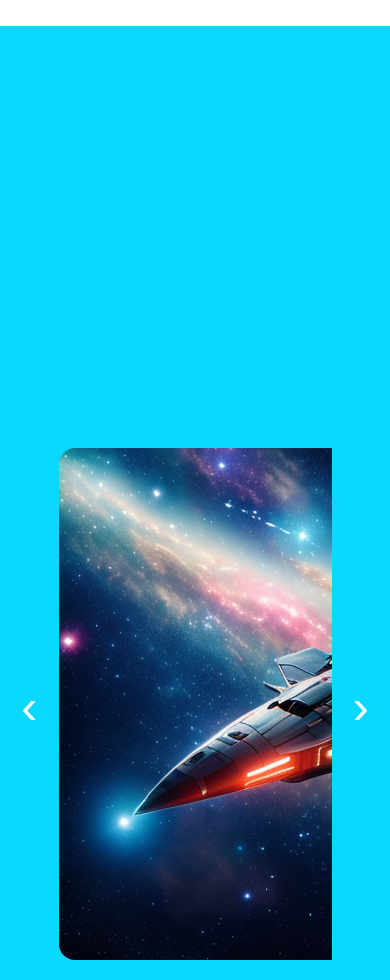
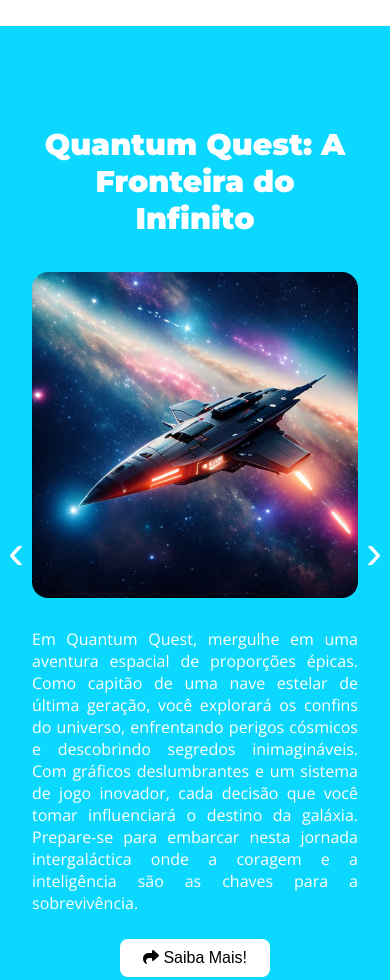
Before and after one commit to 0110101001110000/Playtech-project, a plain HTML site: page index.html in a window 390 px wide. Shown: the part 1680-2660 px from the top of the page. Drawn offline with nearby package versions, Linux system fonts and the light colour scheme.

Commit message:
Add mobile responsivity (portifolios section)

```diff
--- a/index.html
+++ b/index.html
@@ -112,6 +112,9 @@
           <div class="slider-wrapper">
             <ul class="sbs slides-container" id="slides-container">
               <li class="sbs slide">
+                <div class="mobile-title-container">
+                  <h2>Quantum Quest: A Fronteira do Infinito</h2>
+                </div>
                 <div><img src="assets/images/space-ship.png" alt="Quantum-quest-game-image"></div>
                 <div class="text-container">
                   <h2>Quantum Quest: A Fronteira do Infinito</h2>
@@ -123,6 +126,9 @@
                 </div>
               </li>
               <li class="sbs slide">
+                <div class="mobile-title-container">
+                  <h2>Reinos da Magia: A Ascensão do Feiticeiro</h2>
+                </div>
                 <div><img src="assets/images/magician.png" alt="Reinos-da-magia-game-image"></div>
                 <div class="text-container">
                   <h2>Reinos da Magia: A Ascensão do Feiticeiro</h2>
@@ -134,6 +140,9 @@
                 </div>
               </li>
               <li class="sbs slide">
+                <div class="mobile-title-container">
+                  <h2>Guerra das Máquinas: Revolução Cibernética</h2>
+                </div>
                 <div><img src="assets/images/robots.png" alt="Guerra-das-maquinas-game-image"></div>
                 <div class="text-container">
                   <h2>Guerra das Máquinas: Revolução Cibernética</h2>
--- a/styles/layout.css
+++ b/styles/layout.css
@@ -139,21 +139,9 @@ header .presentation-video-container video {
   }
 }
 
-/* Tablet Screen */
-@media (min-width: 769px) and (max-width: 1024px) {
-  #advantages .container {
-    display: block;
-    padding: 100px 5%;
-  }
-
-  #advantages .margin-top {
-    margin-top: 50px;
-  }
-}
-
 /* Portifolios Section */
 #portifolios .container {
-  padding: 7vw 0;
+  padding: 7% 0;
 }
 
 #portifolios ul {
@@ -166,7 +154,7 @@ header .presentation-video-container video {
 }
 
 #portifolios .slides-container {
-  width: 70vw;
+  width: 70%;
   height: 100%;
   margin: 0;
   padding: 0;
@@ -189,6 +177,10 @@ header .presentation-video-container video {
   padding: 0;
 }
 
+#portifolios .mobile-title-container {
+  display: none;
+}
+
 #portifolios .text-container {
   margin-left: 2.5vw;
 }
@@ -202,6 +194,35 @@ header .presentation-video-container video {
   padding: 10px 22.5px;
   display: inline-block;
 }
+
+/* Mobile Screen */
+@media (max-width: 768px) {
+  #portifolios .container {
+    padding: 100px 0;
+  }
+  #portifolios .slides-container {
+    width: 100%;
+    align-items: normal;
+  }
+  #portifolios .slide {
+    display: block;
+  }
+  #portifolios .mobile-title-container {
+    margin-bottom: 35px;
+    display: block;
+  }
+  #portifolios .slide img {
+    width: 100%;
+  }
+  #portifolios .text-container {
+    margin-left: 0;
+    text-align: center;
+  }
+  #portifolios .text-container h2 {
+    display: none;
+  }
+}
+
 
 /* Prices Section */
 #prices .container {
--- a/styles/style.css
+++ b/styles/style.css
@@ -87,27 +87,10 @@ header .video-filter {
   color: #8f8f8f;
 }
 
-/* Tablet Screen */
-@media (min-width: 769px) and (max-width: 1024px) {
+/* Mobile Screen */
+@media (min-width: 769px) {
   #advantages h3 {
-    font-size: 1.5rem;
-  }
-
-  #advantages p {
-    font-size: 1rem;
-    color: #8f8f8f;
-  }
-}
-
-/* Desktop Screen */
-@media (min-width: 1025px) {
-  #advantages h3 {
-    font-size: 1.5rem;
-  }
-
-  #advantages p {
-    font-size: 1rem;
-    color: #8f8f8f;
+    font-size: 1.15rem;
   }
 }
 
@@ -163,6 +146,21 @@ header .video-filter {
 }
 #portifolios .text-container .button:hover {
   background: #c6c7c8;
+}
+
+/* Mobile Screen */
+@media (max-width: 768px) {
+  #portifolios .mobile-title-container {
+    font-size: 1.25rem;
+    text-align: center;
+    color: white;
+  }
+  #portifolios .text-container p {
+    font-size: 1rem;
+  }
+  #portifolios .text-container .button {
+    font-size: 1rem;
+  }
 }
 
 /* Prices Section (Matheus) */
```
